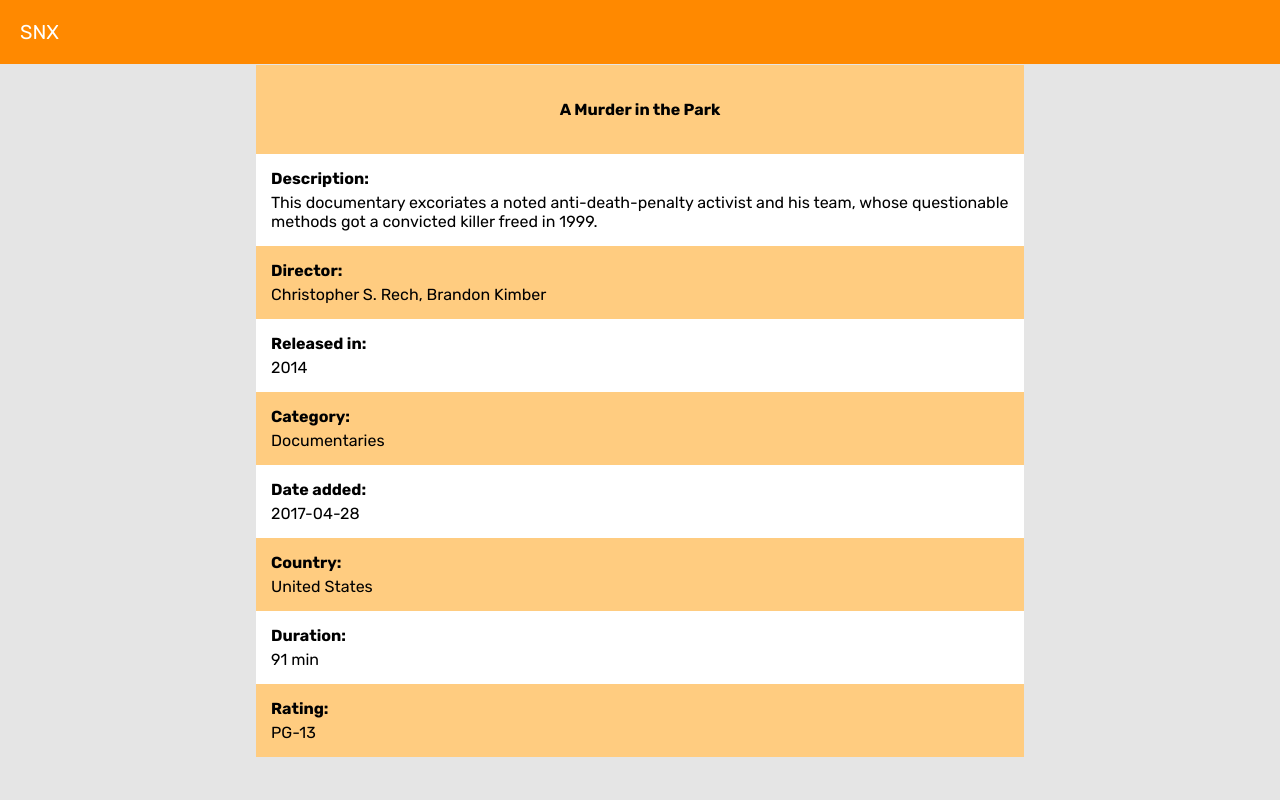
After one commit to blurey8/semantic-netflix, a Django app: page /detail in a window 1280 px wide. The commit adds this page. Run offline with Django 3.2, Linux system fonts and the light colour scheme.

Commit message:
done frontend detail film

```diff
--- /dev/null
+++ b/main/templates/main/film_detail.html
@@ -0,0 +1,46 @@
+{% extends 'base.html' %}
+{% load static %}
+
+{% block meta %}
+<title>SNX - {{detail_film.title}}</title>
+{% endblock meta %}
+
+{% block content %}
+  <div class="home">
+    <div class="odd">
+      <div class="film-title">{{detail_film.title}}</div>
+    </div>
+    <div class="even">
+      <div class="desc">Description:</div>
+      {{detail_film.description}}
+    </div>
+    <div class="odd">
+      <div class="desc">Director:</div>
+      {{detail_film.director}}
+    </div>
+    <div class="even">
+      <div class="desc">Released in:</div>
+      {{detail_film.releaseYear}}
+    </div>
+    <div class="odd">
+      <div class="desc">Category:</div>
+      {{detail_film.category}}
+    </div>
+    <div class="even">
+      <div class="desc">Date added:</div>
+      {{detail_film.dateAdded}}
+    </div>
+    <div class="odd">
+      <div class="desc">Country:</div>
+      {{detail_film.country}}
+    </div>
+    <div class="even">
+      <div class="desc">Duration:</div>
+      {{detail_film.duration}}
+    </div>
+    <div class="odd">
+      <div class="desc">Rating:</div>
+      {{detail_film.rating}}
+    </div>
+  </div>
+{% endblock content %}
--- a/main/urls.py
+++ b/main/urls.py
@@ -6,4 +6,5 @@ app_name = 'main'
 
 urlpatterns = [
     path('', views.home, name='home'),
+    path('detail', views.film_detail, name='detail'),
 ]
--- a/main/views.py
+++ b/main/views.py
@@ -1,5 +1,31 @@
 from django.shortcuts import render
 
+def home(request):
+    #todo ambil semua id dan nama dari film @reyhan
 
-def home(request):
     return render(request, 'main/home.html')
+
+
+'''
+Fungsi untuk mengambil data spesifik film
+'''
+def film_detail(request):
+
+    #todo ambil data json dari spesifik film @reyhan
+    #contoh query = http://127.0.0.1:8000/detail?id=80044562
+    #id_film =  int(request.GET.get('id'))
+
+    detail_film = {'uri': 'http://skulite.org/snr/A_Murder_in_the_Park',
+    'title': 'A Murder in the Park',
+    'director': 'Christopher S. Rech, Brandon Kimber',
+    'country': 'United States',
+    'dateAdded': '2017-04-28',
+    'releaseYear': '2014',
+    'rating': 'PG-13',
+    'category': 'Documentaries',
+    'description': 'This documentary excoriates a noted anti-death-penalty activist and his team, whose questionable methods got a convicted killer freed in 1999.',
+    'duration': '91 min'
+    }
+
+    context = {"detail_film" : detail_film}
+    return render(request, 'main/film_detail.html', context)
--- a/static/css/style.css
+++ b/static/css/style.css
@@ -2,6 +2,54 @@
 
 @import url('https://fonts.googleapis.com/css2?family=Rubik:wght@400;700&display=swap');
 
+a {
+  color: white;
+  text-decoration: none;
+}
 body {
+  margin: 0;
   font-family: 'Rubik', sans-serif;
+  background: #e5e5e5;
 }
+
+.home {
+  max-width: 768px;
+  margin: 0 auto;
+  margin-top: 65px;
+  background: #fff;
+}
+
+.film-title {
+  text-align: center;
+  font-weight: bold;
+  font-size: 16px;
+  margin: 20px 0;
+}
+
+.odd {
+  padding: 15px;
+  background: #ffcc80;
+}
+
+.even {
+  padding: 15px;
+}
+
+.desc {
+  font-weight: 600;
+  margin-bottom: 5px;
+}
+
+.top-nav {
+  padding: 20px 20px;
+  position: fixed;
+  top: 0;
+  left: 0;
+  width: 100%;
+  z-index: 9999;
+  display: flex;
+  background: #ff8900;
+
+  font-size: 20px;
+  color: white;
+}
--- a/templates/base.html
+++ b/templates/base.html
@@ -11,6 +11,9 @@
 </head>
 
 <body>
+  <div class="top-nav">
+    <a href="/">SNX</a>
+  </div>
   {% block content %}
   {% endblock content %}
 </body>
```
